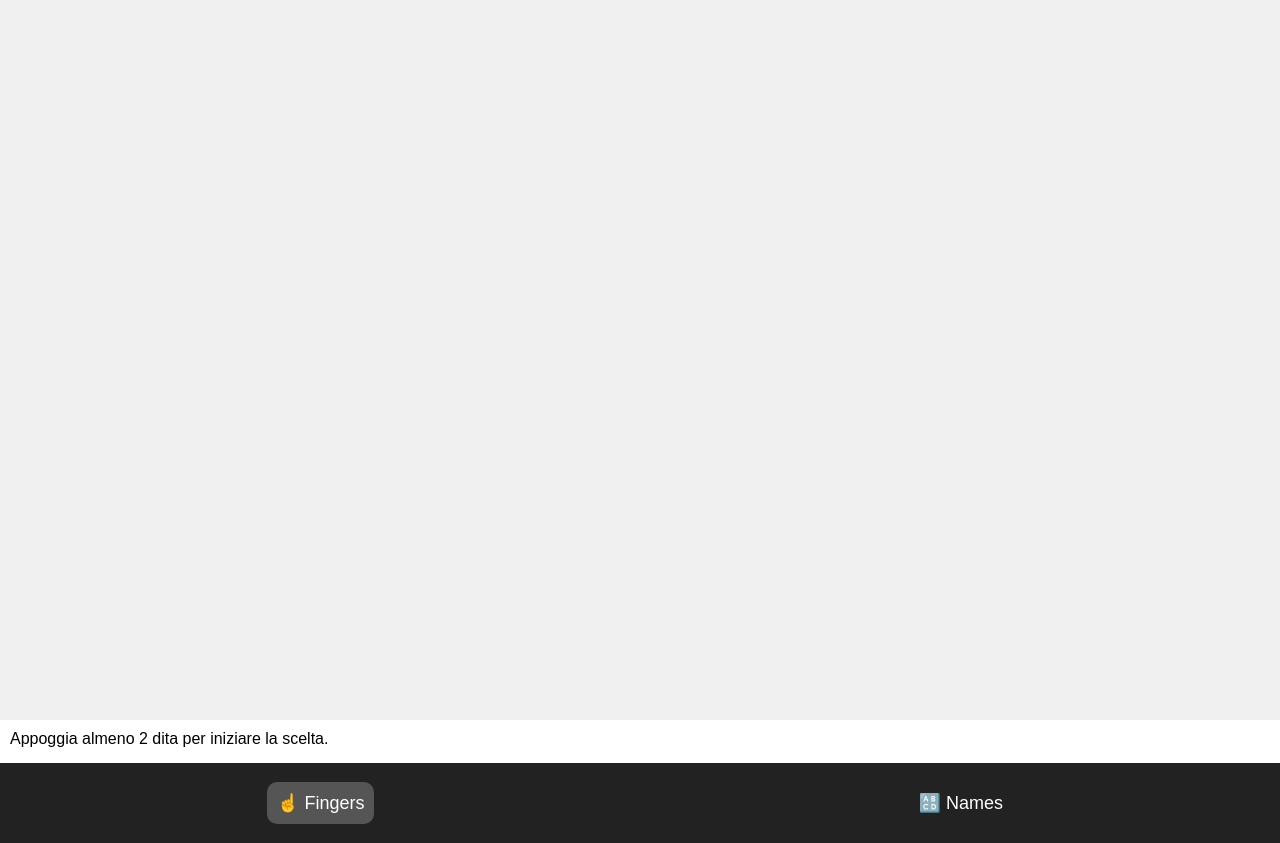
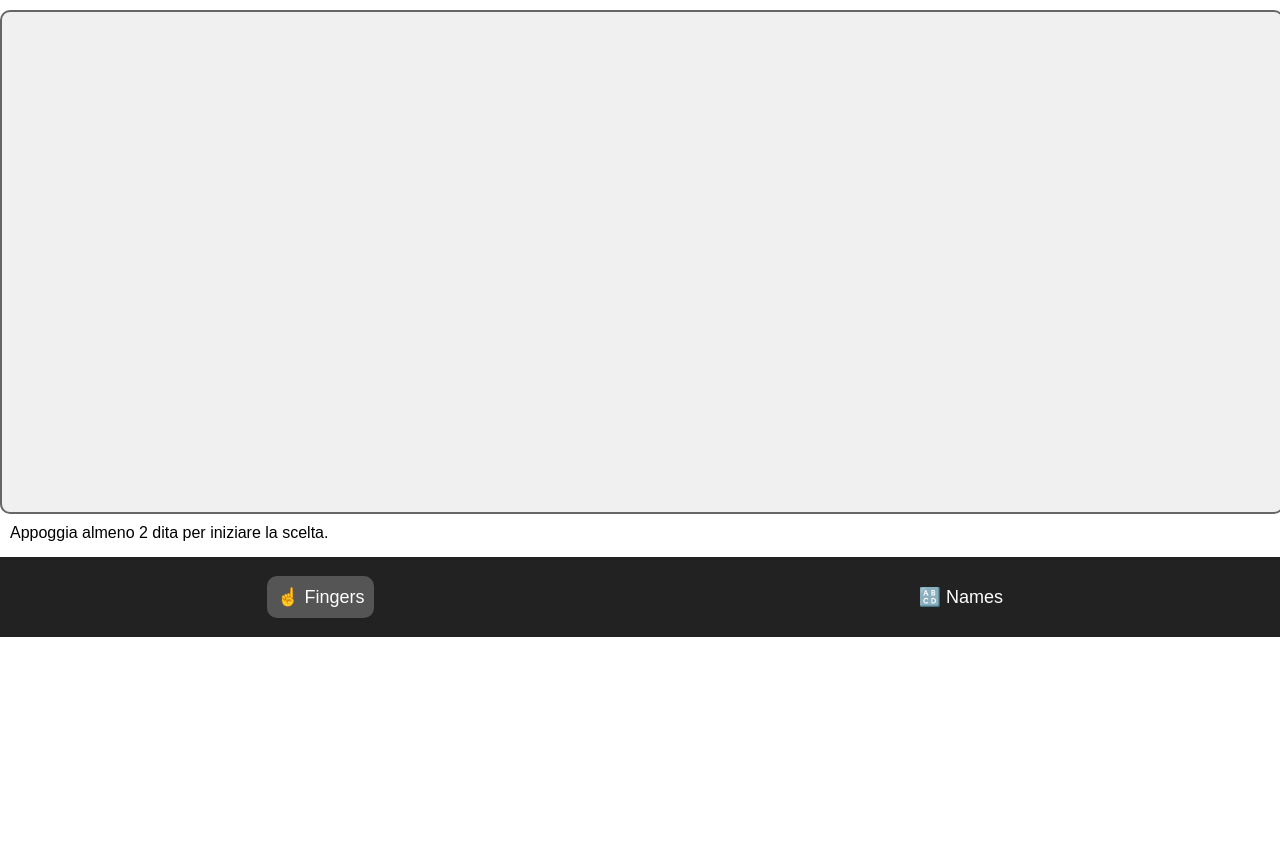
Before and after one commit to wthAnto14/decide-for-us, a plain HTML site: page index.html in a window 1280 px wide. After the commit the page ends 800 px from the top, so only its background shows below. Drawn offline with Linux system fonts and the light colour scheme.

Commit message:
Schermo risolto?

```diff
--- a/index.html
+++ b/index.html
@@ -10,11 +10,21 @@
       margin: 0;
       overflow: hidden;
     }
-    #areaTouch {
+    /*#areaTouch {
       width: 100vw;
       height: calc(100vh - 80px);
       background: #f0f0f0;
       position: relative;
+    }*/
+    #areaTouch {
+      width: 100vw;
+      height: 70vh; /* meno alto per lasciare spazio */
+      max-height: 500px; /* o quello che preferisci */
+      margin: 10px auto 0 auto; /* margine sopra e centrato orizzontalmente */
+      background: #f0f0f0;
+      position: relative;
+      border: 2px solid #666; /* per vedere i bordi */
+      border-radius: 10px;
     }
     .dot {
       width: 70px;
```
